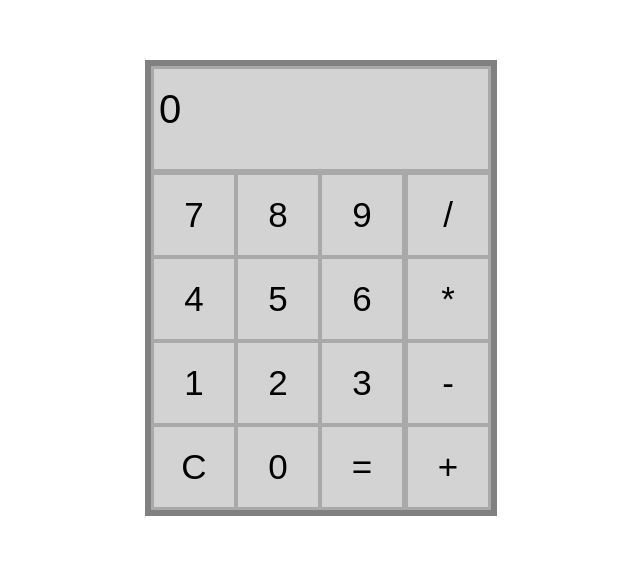
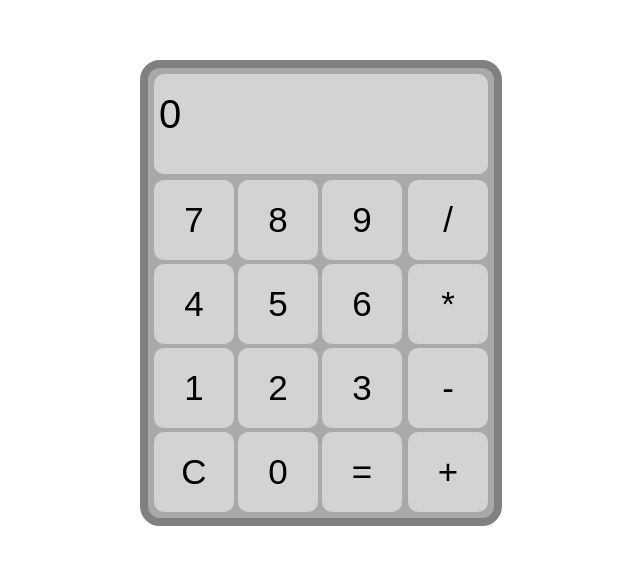
Before and after one commit to ViniPessoa8/calculator, a plain HTML site: page src/index.html in a window 1280 px wide. Shown: the part 140-704 px from the top of the page, without its empty margins (319-959 px from the left). Drawn offline with Linux system fonts and the light colour scheme.

Commit message:
feat: color pallet (unchanged) + rounded borders

```diff
--- a/src/style.css
+++ b/src/style.css
@@ -1,3 +1,9 @@
+:root {
+    --color-1: lightgrey;/*#637DAC;*/
+    --color-2: grey;/*#455F8E;*/
+    --color-3: darkgrey;/*#2D4571;*/
+}
+
 body {
     padding-top: 15%;
 
@@ -9,13 +15,11 @@ body {
     width: 100%;
 }
 
-
-
 .button {
     height: 80px;
     width: 80px;
     padding: 0;
-    background-color: lightgrey;
+    background-color: var(--color-1);
     border: none;
     color: black;
     text-align: center;
@@ -24,23 +28,28 @@ body {
     font-size: 35px;
     cursor: pointer;
     margin: 1px;
+    border-radius: 10px;
 }
 
 .calculator {
     width: 340px;
     display: block;
     margin: auto;
-    border: 6px solid grey;
+    border: 8px solid var(--color-2);
+    border-radius: 20px;
+    background-color: var(--color-3);
+    padding: 3px;
 }
 
 .keyboard {
     display: flex;
     flex-direction: row;
+    background-color: var(--color-3);
+    border-radius: 10px;
 }
 
 .keyboard_style {
     text-align: center;
-    background-color: darkgray;
 }
 
 .keyboard_style td {
@@ -50,21 +59,23 @@ body {
 }
 
 .outputScreen {
-    border: 3px  solid darkgray;
+    border: 3px  solid var(--color-3);
+    border-radius: 20px;
 }
 
 .output {
     height: 60px;
-    background-color: lightgray;
+    background-color: var(--color-1);
     display: flex;
     align-items: flex-end;
+    border-radius: 10px;
 }
 
 .txtOutput {
     margin: 0;
     height: 40px;
     width: 100%;
-    background-color: lightgray;
+    background-color: var(--color-1);
     border: 0;
     font-size: 40px;
     margin: 0;
@@ -73,16 +84,21 @@ body {
 .result {
     display: flex;
     align-items: flex-end;
+    background-color: var(--color-1);
+    border-bottom-right-radius: 10px;
+    border-bottom-left-radius: 10px;
+
 }
 
 .txtResult {
     margin: 0;
     height: 40px;
     width: 100%;
-    background-color: lightgray;
-    color: grey;
+    background-color: var(--color-1);
+    color: var(--color-2);
     border: 0;
     font-size: 30px;
+    border-radius: 10px;
 }
 
 .numpad {
```
